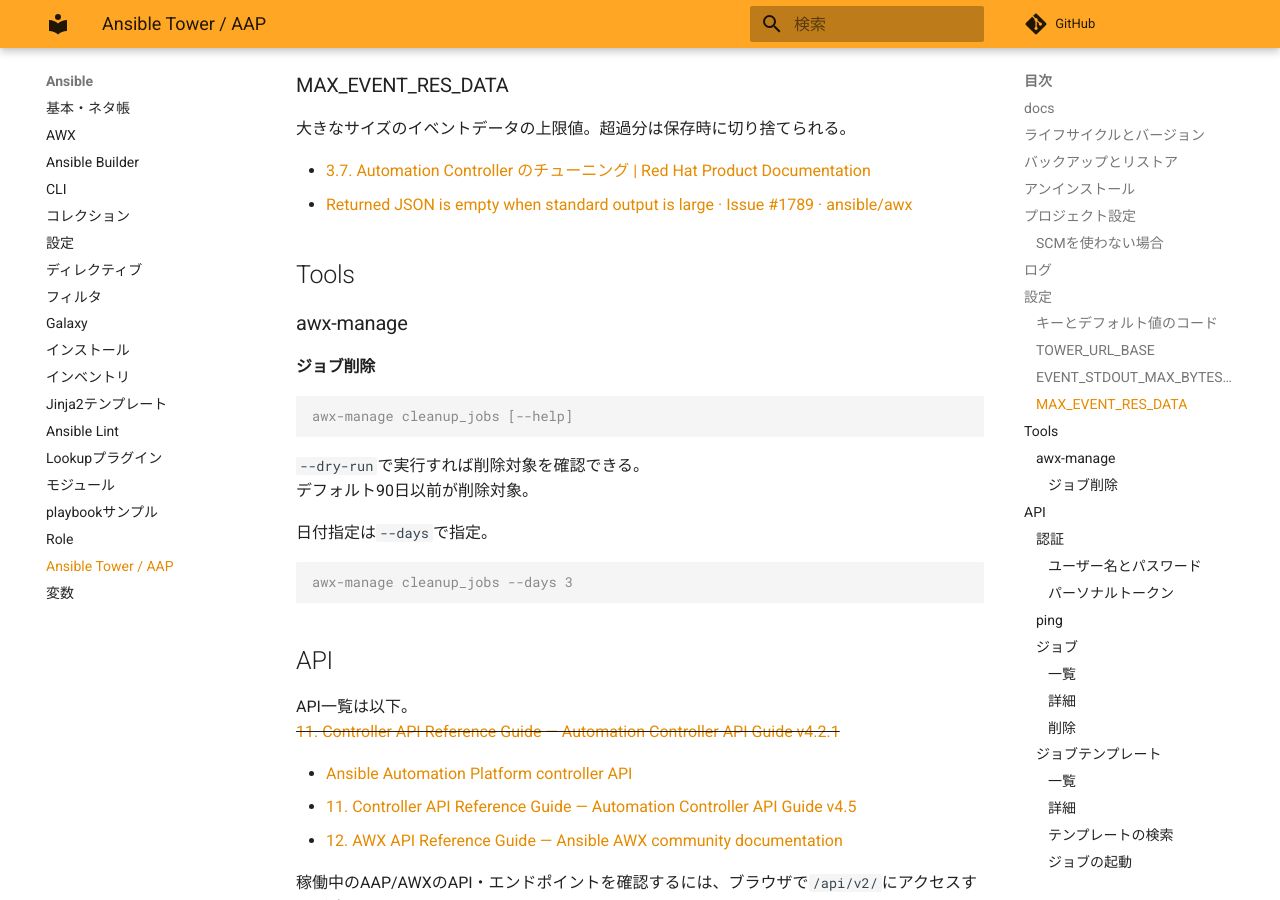
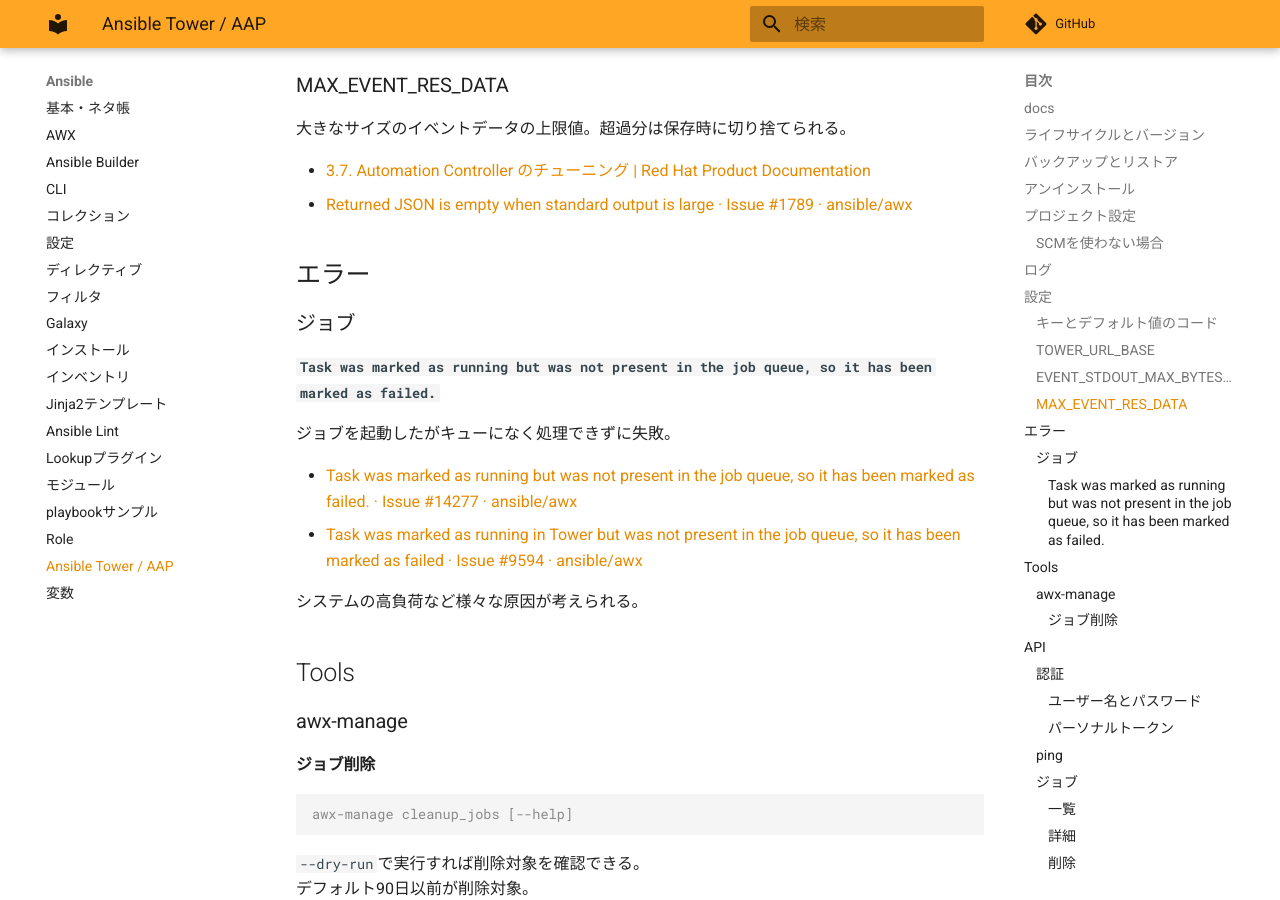
Before and after one commit to zaki-lknr/docs, an MkDocs documentation site: the page built from docs/Ansible/tower.md, in a window 1280 px wide and 900 px high, scrolled down 2423 px. Built offline with MkDocs 1.6.1 and Material for MkDocs 9.7.7, drawn with Linux system fonts in a browser that asks for light colours; comment, search, counter and statistics services are not loaded.

Commit message:
add: ansible/tower: [job failed] Task was marked as running but was not present in the job queue

```diff
--- a/docs/Ansible/tower.md
+++ b/docs/Ansible/tower.md
@@ -85,6 +85,19 @@ AWXの`defaults.py`である程度確認できる。
 
 - [3.7. Automation Controller のチューニング | Red Hat Product Documentation](https://docs.redhat.com/ja/documentation/red_hat_ansible_automation_platform/2.5/html/configuring_automation_execution/controller-tuning)
 - [Returned JSON is empty when standard output is large · Issue #1789 · ansible/awx](https://github.com/ansible/awx/issues/1789)
+
+## エラー
+
+### ジョブ
+
+#### `Task was marked as running but was not present in the job queue, so it has been marked as failed.`
+
+ジョブを起動したがキューになく処理できずに失敗。
+
+- [Task was marked as running but was not present in the job queue, so it has been marked as failed. · Issue #14277 · ansible/awx](https://github.com/ansible/awx/issues/14277)
+- [Task was marked as running in Tower but was not present in the job queue, so it has been marked as failed · Issue #9594 · ansible/awx](https://github.com/ansible/awx/issues/9594)
+
+システムの高負荷など様々な原因が考えられる。
 
 ## Tools
 
```
